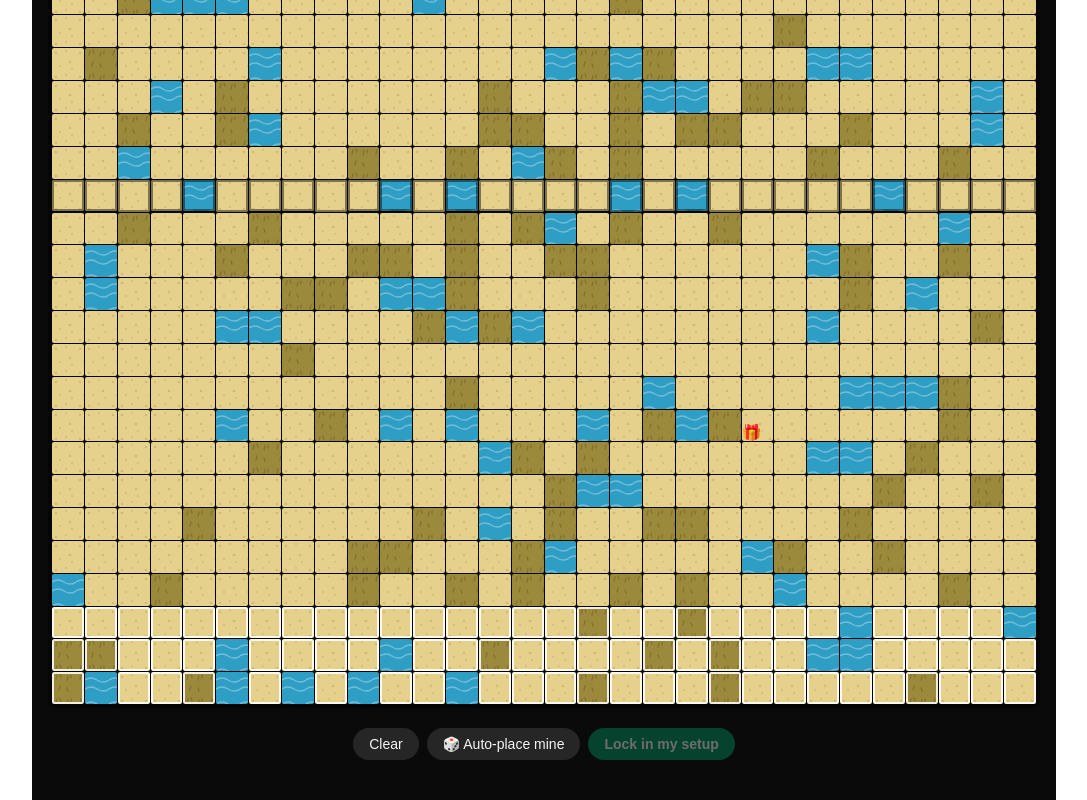
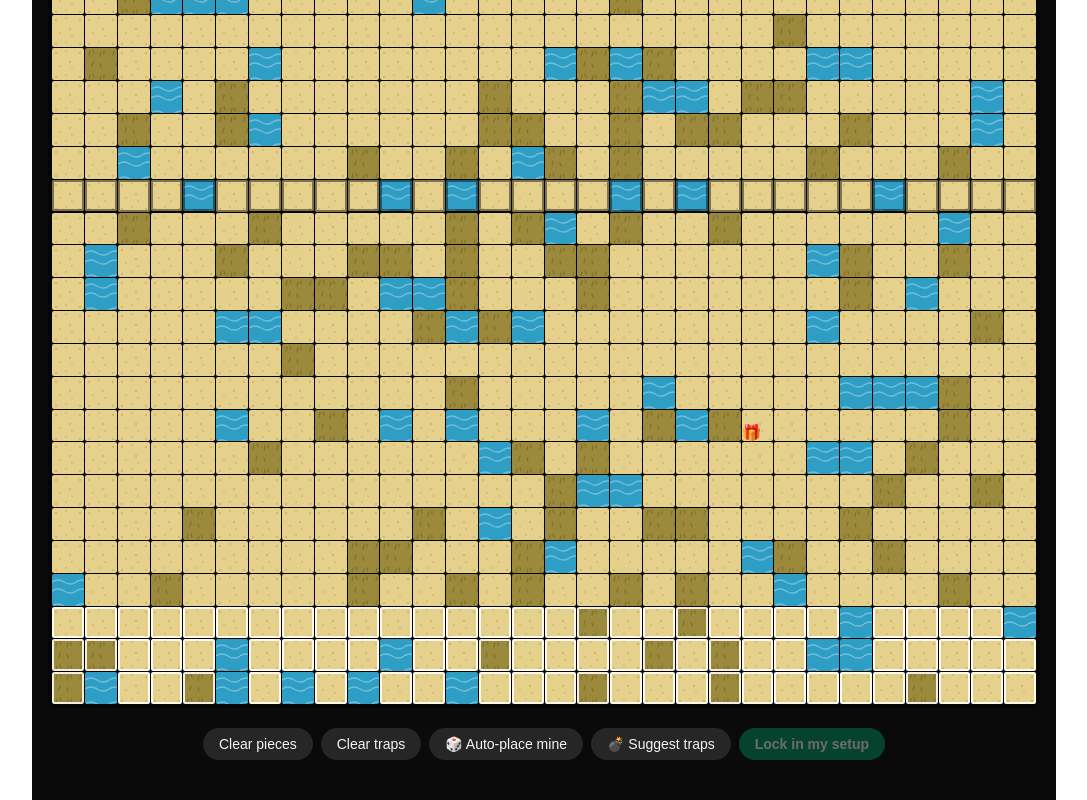
Before and after one commit to davideastmond/t-rain, a Next.js app: page /local in a window 1280 px wide. Shown: the part 873-1673 px from the top of the page, without its empty margins (96-1183 px from the left). Built offline with nearby package versions, Linux system fonts and the light colour scheme.

Commit message:
Setup: local page fills draft, undo, clear per half, suggest traps

```diff
--- a/src/app/local/page.tsx
+++ b/src/app/local/page.tsx
@@ -88,13 +88,14 @@ import {
 import {
   ALL_CHARACTERS,
   applySetup,
-  autoPlaceSetup,
   canPlacePieceAt,
   canPlaceTrapAt,
   createGame,
+  fillSetupDraft,
   isInPieceZone,
   isInTrapZone,
 } from "@/lib/game/setup";
+import { suggestChokeTraps } from "@/lib/game/setup-choke";
 import {
   type CharacterId,
   type GameState,
@@ -181,6 +182,11 @@ export default function LocalGamePage() {
     Partial<Record<CharacterId, Position>>
   >({});
   const [draftTraps, setDraftTraps] = useState<Position[]>([]);
+  /** Draft snapshot from before the last bulk fill/suggest, for Undo. */
+  const [preBulkDraft, setPreBulkDraft] = useState<{
+    pieces: Partial<Record<CharacterId, Position>>;
+    traps: Position[];
+  } | null>(null);
   const [message, setMessage] = useState<string | null>(null);
   const [selectedPieceId, setSelectedPieceId] = useState<string | null>(null);
   /** Nerf targeting mode: red highlights, clicks execute nerfs. */
@@ -227,6 +233,7 @@ export default function LocalGamePage() {
   const setupComplete =
     draftPieceCount === PIECES_PER_PLAYER &&
     draftTraps.length === TRAPS_PER_PLAYER;
+  const draftEmpty = draftPieceCount === 0 && draftTraps.length === 0;
 
   // What the board draws: your drafts while you are placing, the real game
   // pieces once applied. North's untriggered traps are filtered out here —
@@ -445,19 +452,52 @@ export default function LocalGamePage() {
       return;
     }
     setGame(result.state);
+    setPreBulkDraft(null);
     setMessage("Your setup is locked in. Start the game when you're ready.");
   }
 
-  function autoPlaceMine() {
-    const result = autoPlaceSetup(game, LOCAL_PLAYER);
-    if (!result.ok) {
-      setMessage(SETUP_ERROR_MESSAGES[result.error]);
-      return;
-    }
-    setGame(result.state);
-    setDraftPieces({});
-    setDraftTraps([]);
-    setMessage("Auto-placed. Start the game when you're ready.");
+  /**
+   * Auto-place the rest: fill the draft's missing pieces and traps at
+   * random, keeping everything placed by hand. The draft stays a draft,
+   * so the player can undo the fill or keep editing before locking in.
+   */
+  function fillMine() {
+    setPreBulkDraft({ pieces: draftPieces, traps: draftTraps });
+    const filled = fillSetupDraft(game, LOCAL_PLAYER, draftPieces, draftTraps);
+    setDraftPieces(filled.pieces);
+    setDraftTraps(filled.traps);
+    playSound("place");
+    setMessage(
+      draftEmpty
+        ? "Auto-placed — lock in when you're happy with it, or Undo to start over."
+        : "Auto-placed the rest — your pieces and traps stay where you put them.",
+    );
+  }
+
+  /** Restore the draft from before the last bulk fill/suggest. */
+  function undoBulk() {
+    if (!preBulkDraft) return;
+    setDraftPieces(preBulkDraft.pieces);
+    setDraftTraps(preBulkDraft.traps);
+    setPreBulkDraft(null);
+    setMessage("Undone — back to your draft.");
+  }
+
+  /**
+   * Suggest a trap layout: the choke ranking's traps for the pieces
+   * placed so far. Replaces the draft traps (Undo brings them back);
+   * pieces are untouched.
+   */
+  function suggestTrapsMine() {
+    setPreBulkDraft({ pieces: draftPieces, traps: draftTraps });
+    const piecePositions = ALL_CHARACTERS.filter((c) => draftPieces[c]).map(
+      (c) => draftPieces[c]!,
+    );
+    setDraftTraps(suggestChokeTraps(game, LOCAL_PLAYER, piecePositions));
+    playSound("place");
+    setMessage(
+      "Suggested trap spots on the board's narrow crossings — Undo brings back your traps.",
+    );
   }
 
   function startGame() {
@@ -991,20 +1031,46 @@ export default function LocalGamePage() {
             type="button"
             onClick={() => {
               setDraftPieces({});
+              setMessage(null);
+            }}
+            className="rounded-full bg-neutral-800 px-4 py-1.5 text-sm transition hover:bg-neutral-700"
+          >
+            Clear pieces
+          </button>
+          <button
+            type="button"
+            onClick={() => {
               setDraftTraps([]);
               setMessage(null);
             }}
             className="rounded-full bg-neutral-800 px-4 py-1.5 text-sm transition hover:bg-neutral-700"
           >
-            Clear
+            Clear traps
           </button>
           <button
             type="button"
-            onClick={autoPlaceMine}
+            onClick={fillMine}
+            disabled={setupComplete}
+            className="rounded-full bg-neutral-800 px-4 py-1.5 text-sm transition hover:bg-neutral-700 disabled:cursor-not-allowed disabled:opacity-40"
+          >
+            🎲 {draftEmpty ? "Auto-place mine" : "Auto-place the rest"}
+          </button>
+          <button
+            type="button"
+            onClick={suggestTrapsMine}
             className="rounded-full bg-neutral-800 px-4 py-1.5 text-sm transition hover:bg-neutral-700"
           >
-            🎲 Auto-place mine
+            💣 Suggest traps
           </button>
+          {preBulkDraft && (
+            <button
+              type="button"
+              onClick={undoBulk}
+              className="rounded-full bg-neutral-800 px-4 py-1.5 text-sm transition hover:bg-neutral-700"
+            >
+              ↩ Undo
+            </button>
+          )}
           <button
             type="button"
             onClick={applyMine}
```
